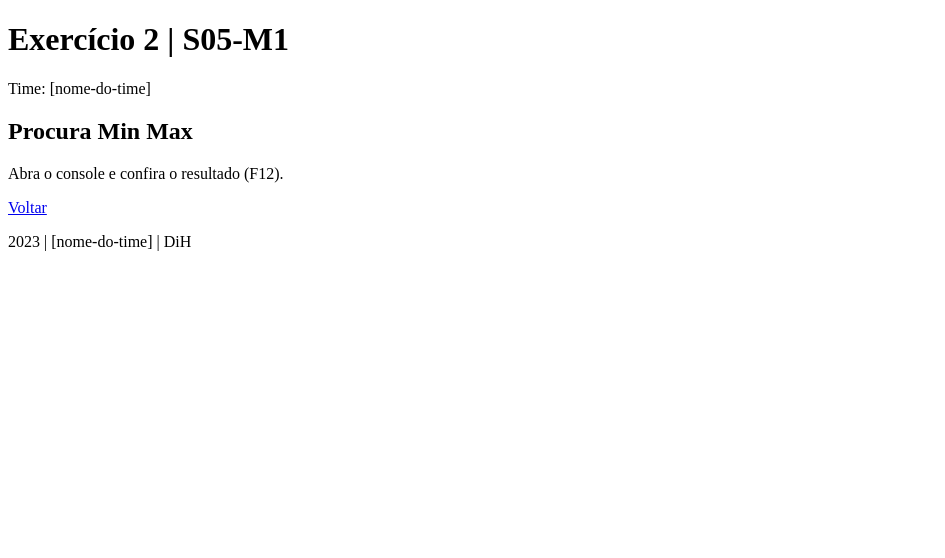
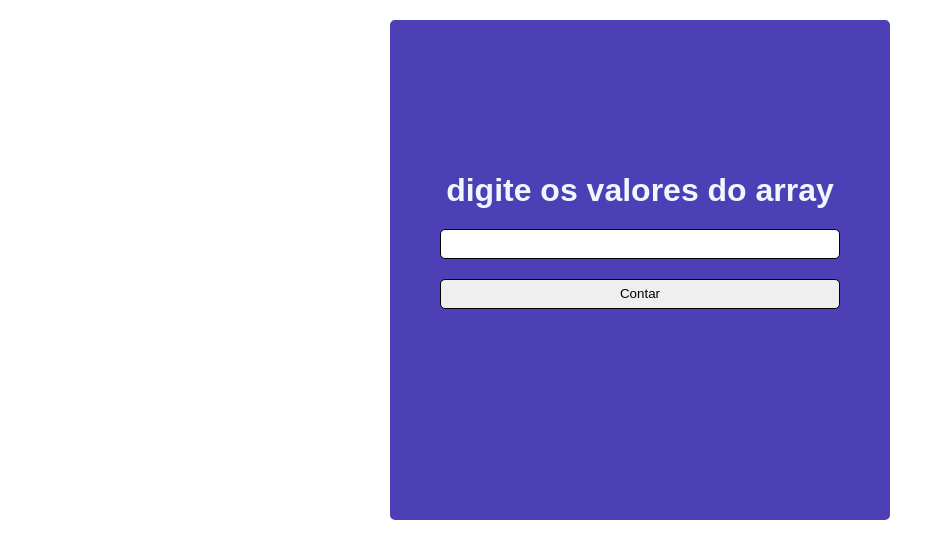
Before and after one commit to DEVinZucchetti/atividade-semana-5-base, a plain HTML site: page exercicio2/index.html in a window 1280 px wide. Shown: the whole page, without its empty margins (0-945 px from the left). Drawn offline with Linux system fonts and the light colour scheme.

Commit message:
exercio min max pronto

```diff
--- a/exercicio2/index.html
+++ b/exercicio2/index.html
@@ -1,25 +1,25 @@
 <!DOCTYPE html>
-<html lang="pt-br">
-  <head>
-    <meta charset="UTF-8" />
-    <meta name="viewport" content="width=device-width, initial-scale=1.0" />
-    <title>Exercício 2 | M1-S05</title>
-    <link rel="shortcut icon" href="/assets/favicon.ico" type="image/x-icon" />
-  </head>
-  <body>
-    <header>
-      <h1>Exercício 2 | S05-M1</h1>
-      <p>Time: [nome-do-time]</p>
-    </header>
+<html lang="en">
 
-    <main>
-      <h2>Procura Min Max</h2>
-      <p>Abra o console e confira o resultado (F12).</p>
-      <a href="/">Voltar</a>
-    </main>
+<head>
+    <meta charset="UTF-8">
+    <meta name="viewport" content="width=device-width, initial-scale=1.0">
+    <title>Exercicio 2</title>
+    <link rel="stylesheet" href="./styles.css">
+</head>
 
-    <footer>
-      <p>2023 | [nome-do-time] | DiH</p>
-    </footer>
-  </body>
+<body>
+    <div class="main">
+        <h1 class="titulo">digite os valores do array</h1>
+        <input class="input" type="number" name="" id="media">
+        <button onclick="procuraMinMax()" class="botao">Contar</button>
+        <button onclick="voltar()" style="display: none;" type="button" class="botao2">Voltar</button>
+        <h1 class="array"></h1>
+        <h1 class="max"></h1>
+        <h1 class="min"></h1>
+
+    </div>
+    <script src="./index.js"></script>
+</body>
+
 </html>
--- /dev/null
+++ b/exercicio2/index.js
@@ -0,0 +1,27 @@
+
+    let h1 = document.querySelector(".titulo")
+    let input = document.querySelector(".input")
+    let botao = document.querySelector(".botao")
+    let botao2 = document.querySelector(".botao2")
+    let status = document.querySelector(".status")
+    let maior = document.querySelector(".max")
+    let menor = document.querySelector(".min")
+    let array = document.querySelector(".array")
+
+    let lista = [];
+
+    const procuraMinMax = function () {
+        lista.push(parseFloat(input.value))
+
+        let listaOrdem = lista.sort()
+        console.log(listaOrdem)
+
+        let primeiro = Math.min(...listaOrdem)
+        let ultimo = Math.max(...listaOrdem)
+
+
+        maior.innerHTML = `O maior valor é ${ultimo}`
+        menor.innerHTML = `O menor valor é ${primeiro}`
+        array.innerHTML = `[${listaOrdem}]`
+        input.value = ''
+    }
--- /dev/null
+++ b/exercicio2/styles.css
@@ -0,0 +1,47 @@
+* {
+    padding: 0;
+    margin: 0;
+    font-family: Arial, Helvetica, sans-serif;
+}
+
+.main {
+    margin: 0 auto;
+    display: flex;
+    flex-direction: column;
+    align-items: center;
+    justify-content: center;
+    max-width: 500px;
+    height: 500px;
+    gap: 20px;
+    background-color: rgb(77, 63, 182);
+    margin-top: 20px;
+    border-radius: 5px;
+}
+
+.main,
+input,
+button {
+    width: 80%;
+}
+
+h1 {
+    color: aliceblue;
+}
+
+.input {
+    height: 30px;
+    border-radius: 5px;
+    border: 1px solid black;
+    outline: none;
+    box-sizing: border-box;
+    padding-left: 10px
+}
+
+.botao,
+.botao2 {
+    height: 30px;
+    border-radius: 5px;
+    border: 1px solid black;
+    outline: none;
+    box-sizing: border-box;
+}
```
